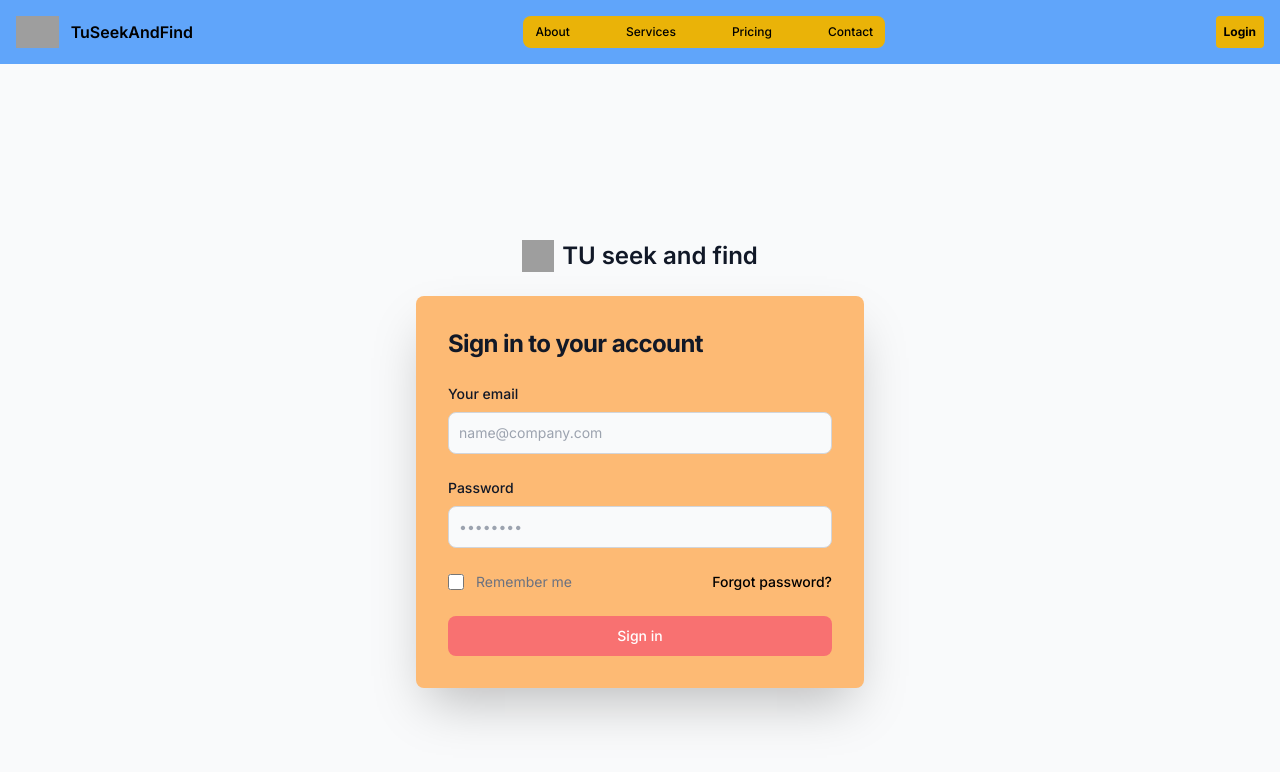
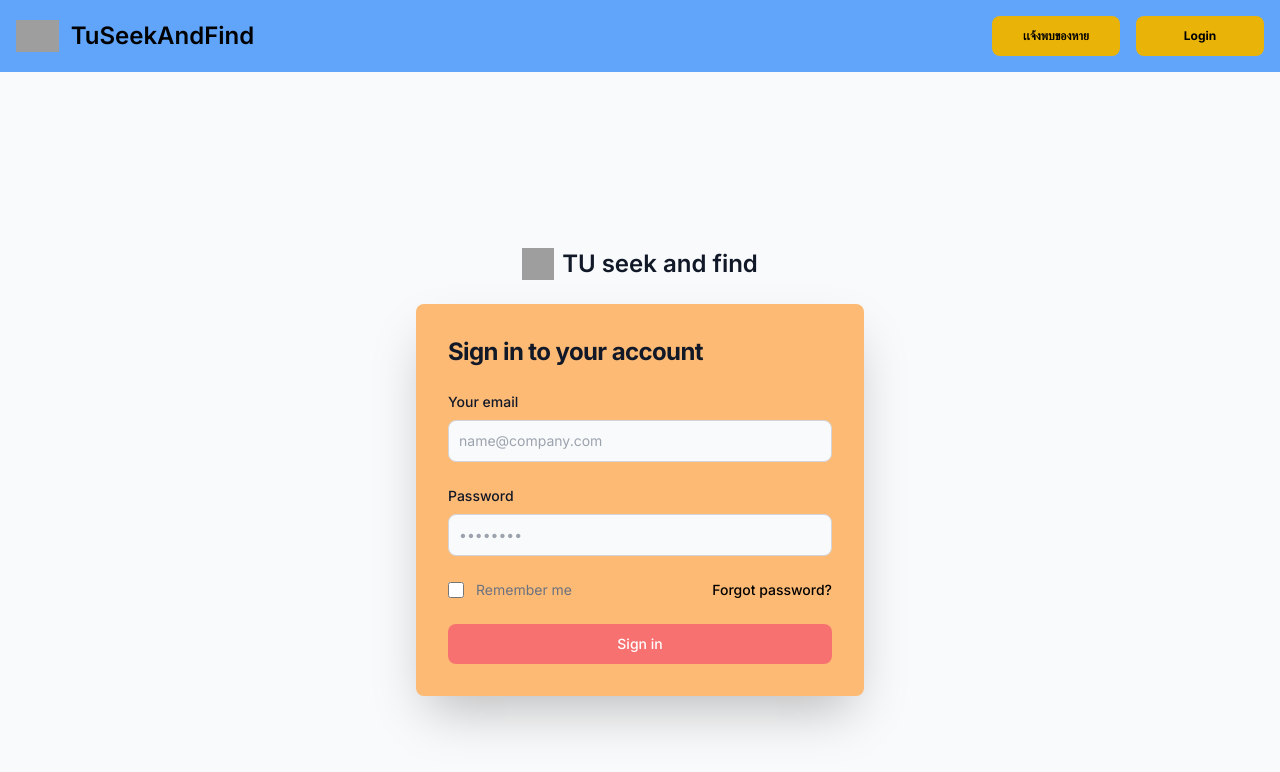
Before and after one commit to SwadDeeHawSudLoa/Project, a Next.js app in the folder mycleaningproject/: page /login in a window 1280 px wide. Shown: the top 772 px of the page. Built offline with nearby package versions, Linux system fonts and the light colour scheme; grey boxes are pictures that could not be loaded.

Commit message:
Update navbar.tsx

```diff
--- a/mycleaningproject/app/component/navbar.tsx
+++ b/mycleaningproject/app/component/navbar.tsx
@@ -2,42 +2,46 @@ import React from "react";
 
 export default function Navbar() {
   return (
-    <nav className=" shadow-2xl border-gray-200 bg-blue-400 " >
-      <div className="2xl:space-x-2 sm:space-x-2  md:space-x-6 max-w-screen-xl flex items-center justify-between mx-auto p-4">
+    <nav className="shadow-2xl border-gray-200 bg-blue-400">
+      <div className="max-w-screen-xl mx-auto p-4 flex items-center justify-between">
         <a href="/" className="flex items-center space-x-3 rtl:space-x-reverse">
-          <img src="https://s3.getstickerpack.com/storage/uploads/sticker-pack/keqing/sticker_7.png?4996771f86fd38e818153e52edcc458f" className="h-8" alt="Flowbite Logo" />
-          <span className="md:text-base self-center text-2xl font-semibold whitespace-nowrap dark:text-white">TuSeekAndFind</span>
+          <img
+            src="https://s3.getstickerpack.com/storage/uploads/sticker-pack/keqing/sticker_7.png?4996771f86fd38e818153e52edcc458f"
+            className="h-8"
+            alt="Logo"
+          />
+          <span className="self-center text-2xl font-semibold whitespace-nowrap dark:text-white">
+            TuSeekAndFind
+          </span>
         </a>
-        <button data-collapse-toggle="navbar-default" type="button" className="inline-flex items-center p-2 w-10 h-10 justify-center text-sm text-gray-500 rounded-lg md:hidden hover:bg-gray-100 focus:outline-none focus:ring-2 focus:ring-gray-200 dark:text-gray-400 dark:hover:bg-gray-700 dark:focus:ring-gray-600" aria-controls="navbar-default" aria-expanded="false">
-        <span className="sr-only">Open main menu</span>
-        <svg className="w-5 h-5" aria-hidden="true" xmlns="http://www.w3.org/2000/svg" fill="none" viewBox="0 0 17 14">
-            <path stroke="currentColor" stroke-linecap="round" stroke-linejoin="round" stroke-width="2" d="M1 1h15M1 7h15M1 13h15"/>
-        </svg>
-    </button>
-        <div className="ml-48 hidden w-full md:flex md:w-auto" id="navbar-default">
-          <ul className="md:text-xs font-medium flex space-x-8 rtl:space-x-reverse border border-gray-100 rounded-lg mt-4 md:mt-0 md:border-0  bg-yellow-800 md:bg-yellow-500 dark:border-gray-700">
-            <li className="hover:bg-orange-600 rounded-lg  hover:font-bold  flex items-center justify-center">
-              <a href="/" className="block py-2 px-3">About</a>
-            </li>
-            <li className="hover:bg-orange-600 rounded-lg   hover:font-bold flex items-center justify-center">
-              <a href="#" className="block py-2 px-3">Services</a>
-            </li>
-            <li className="hover:bg-orange-600 rounded-lg   hover:font-bold flex items-center justify-center">
-              <a href="#" className="block py-2 px-3">Pricing</a>
-            </li>
-            <li className="hover:bg-orange-600 rounded-lg  text-center  hover:font-bold flex items-center justify-center">
-              <a href="#" className="block py-2 px-3">Contact</a>
-            </li>
-          </ul>
+        <button
+          data-collapse-toggle="navbar-default"
+          type="button"
+          className="inline-flex items-center p-2 w-10 h-10 justify-center text-sm text-gray-500 rounded-lg md:hidden hover:bg-gray-100 focus:outline-none focus:ring-2 focus:ring-gray-200 dark:text-gray-400 dark:hover:bg-gray-700 dark:focus:ring-gray-600"
+          aria-controls="navbar-default"
+          aria-expanded="false"
+        >
+          <span className="sr-only">Open main menu</span>
+          <svg className="w-5 h-5" aria-hidden="true"xmlns="http://www.w3.org/2000/svg"fill="none"viewBox="0 0 17 14">
+            <path stroke="currentColor" strokeLinecap="round" strokeLinejoin="round"strokeWidth="2"d="M1 1h15M1 7h15M1 13h15"/></svg></button>
+        <div className="hidden md:flex space-x-4">
+          <div className="rounded-lg bg-yellow-500 flex items-center justify-center w-32 h-10">
+            <div className="hover:bg-orange-600 rounded-lg flex items-center justify-center p-1 w-full h-full">
+              <a href="/signUp" className="font-bold hover:text-black-700 hover:font-bold text-xs">
+              เเจ้งพบของหาย
+              </a>
+            </div>
+          </div>
 
-
-        </div >
-        <div className="rounded-lg sm:rounded bg-yellow-500 md:text-xs flex space-x-4">
-  <div className="hover:bg-orange-600 rounded-lg flex items-center justify-center  p-2">
-    <a href="/login" className="font-bold hover:text-black-700 hover:font-bold">Login</a>
-  </div>
-</div>
+          <div className="rounded-lg bg-yellow-500 flex items-center justify-center w-32 h-10">
+            <div className="hover:bg-orange-600 rounded-lg flex items-center justify-center p-1 w-full h-full">
+              <a href="/login" className="font-bold hover:text-black-700 hover:font-bold text-xs">
+                Login
+              </a>
+            </div>
+          </div>
+        </div>
       </div>
     </nav>
   );
-}
+};
```
